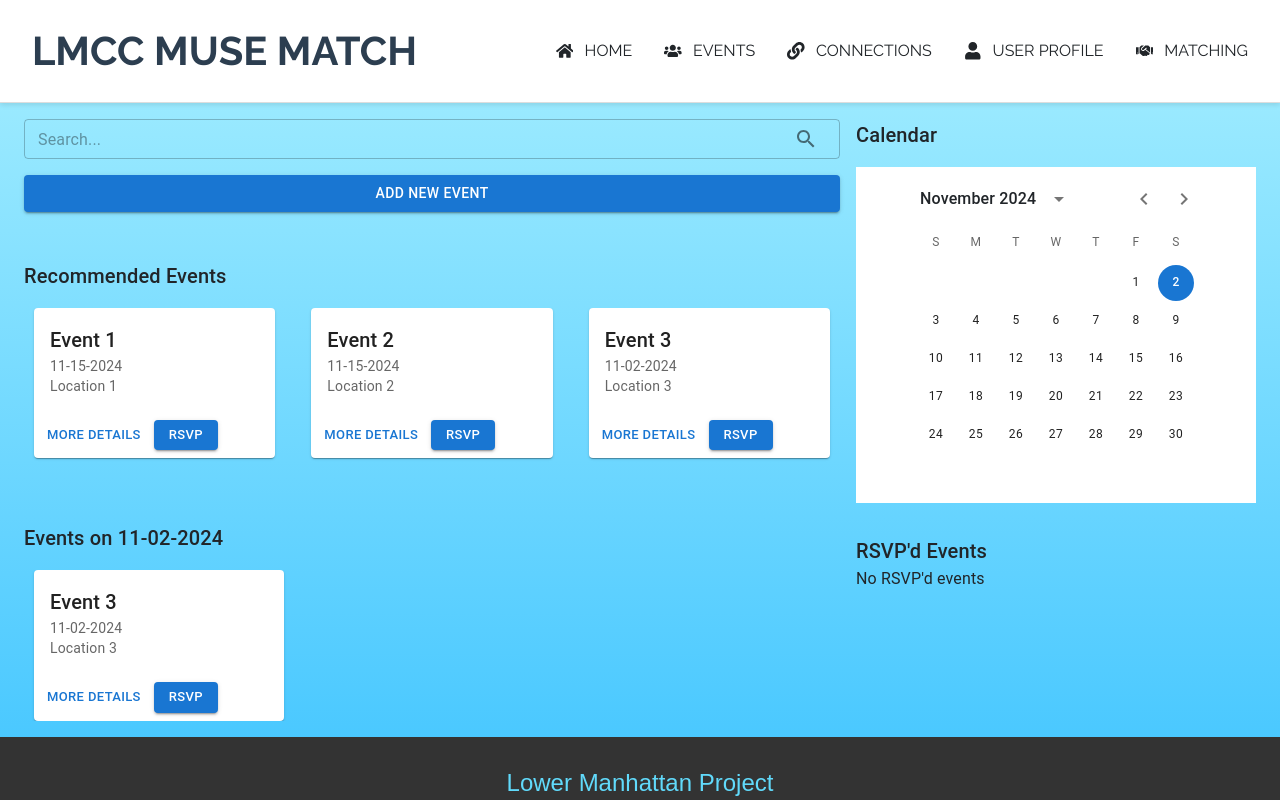
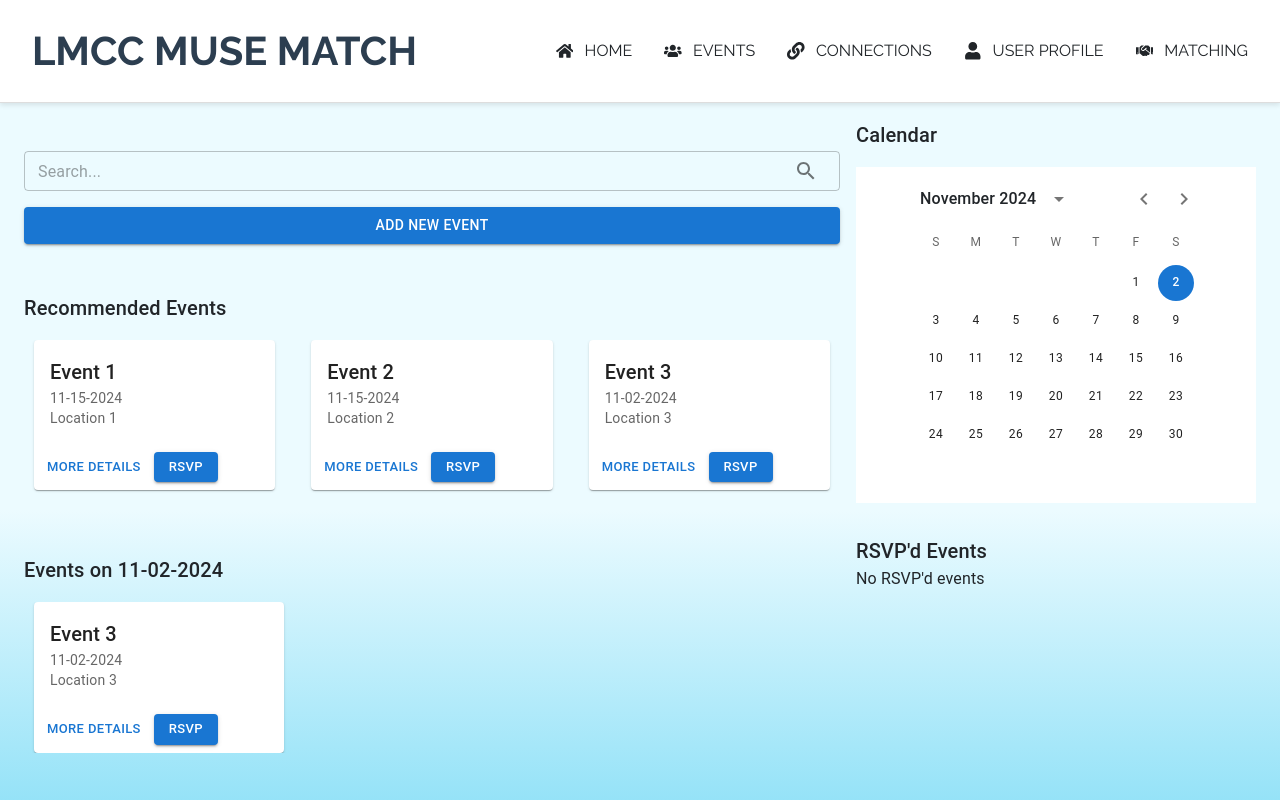
Before and after one commit to cfgcolumbus24/Team-20, a React (Vite) app in the folder musematch/: page /events in a window 1280 px wide. Shown: the top 800 px of the page. Built offline with nearby package versions, Linux system fonts and the light colour scheme.

Commit message:
Fixed styling on calendar and added popup

```diff
--- a/musematch/src/pages/events.tsx
+++ b/musematch/src/pages/events.tsx
@@ -243,11 +243,11 @@ export const Events = () => {
   };
 
   return (
-    <Container maxWidth={false} sx={{ px: 4, py: 2 }}>
+    <Container maxWidth={false} sx={{ px: 4, py: 2, maxWidth: "1280px", margin: "0 auto", pb: 6}}>
       <Grid container spacing={2}>
         {/* Left Section with Search and Event List */}
         <Grid item xs={12} md={8}>
-          <Box sx={{ display: "flex", flexDirection: "column", gap: 2 }}>
+          <Box sx={{ display: "flex", flexDirection: "column", gap: 2, pt: 4}}>
             <TextField
               fullWidth
               placeholder="Search..."
--- a/musematch/src/pages/matching.css
+++ b/musematch/src/pages/matching.css
@@ -14,7 +14,7 @@ html {
   justify-content: center;
   align-items: center;
   background-color: #ffffff; /* Background color for contrast */
-  background-image: linear-gradient(180deg, #a7efff, #2fbdff);
+  background-image: linear-gradient(180deg, #ecfbff 0%, #ecfbff 50%, #54d0f2 100%);
 }
 
 .App {
@@ -41,6 +41,21 @@ html {
   z-index: 3;
   gap: 10px;
 }
+
+.match-popup {
+    position: fixed;
+    top: 20%;
+    left: 50%;
+    transform: translate(-50%, -50%);
+    background-color: #54d0f2;
+    color: white;
+    padding: 15px 30px;
+    border-radius: 8px;
+    font-size: 1.5rem;
+    box-shadow: 0 4px 8px rgba(0, 0, 0, 0.2);
+    z-index: 1050;
+    text-align: center;
+  }
 
 .pfp-image {
   width: auto;
--- a/musematch/src/pages/matching.tsx
+++ b/musematch/src/pages/matching.tsx
@@ -22,6 +22,7 @@ export const Matching = () => {
   const [hoveredIndex, setHoveredIndex] = useState<number | null>(null);
   const [showModal, setShowModal] = useState(false);
   const [modalText, setModalText] = useState("");
+  const [showMatchPopup, setShowMatchPopup] = useState(false);
 
   //Load in artwork Data
   const artworkData: Artwork[] = [
@@ -55,6 +56,9 @@ export const Matching = () => {
     setRotation(40);
     console.log("User Swiped Right");
 
+    setShowMatchPopup(true);
+    setTimeout(() => setShowMatchPopup(false), 2000);
+
     setTimeout(() => {
       setCurrentX(0);
       setRotation(0);
@@ -87,6 +91,7 @@ export const Matching = () => {
 
   return (
     <div className="App">
+      {showMatchPopup && <div className="match-popup">You matched!</div>}
       <div
         className="card"
         style={{
```
